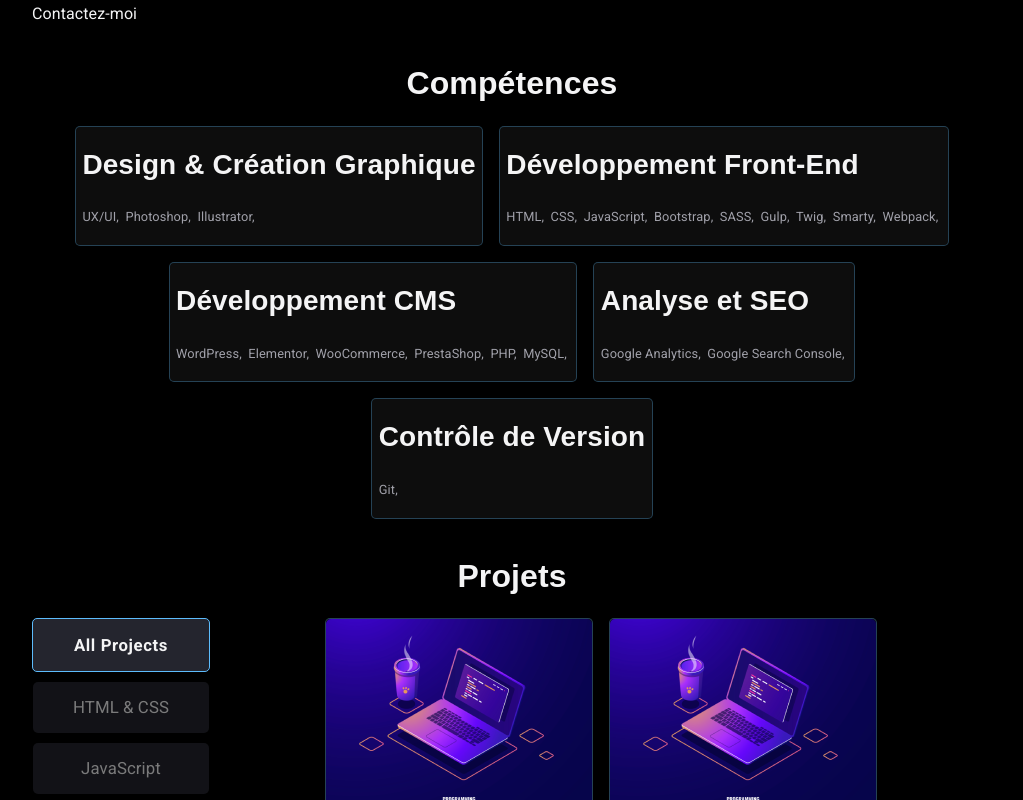
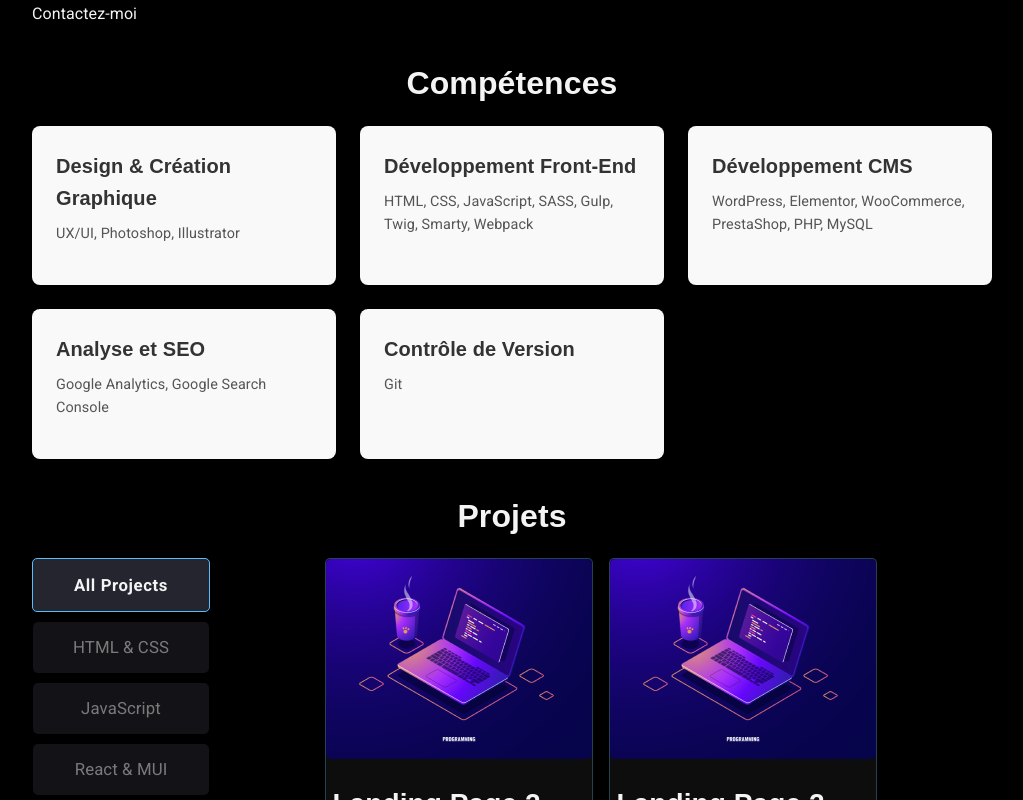
Before and after one commit to Eya-Dhouibi/portfolio-, a React (Vite) app: page / in a window 1280 px wide. Shown: the part 1240-2040 px from the top of the page, without its empty margins (128-1151 px from the left). Built offline with nearby package versions, Linux system fonts and the light colour scheme.

Commit message:
commit-2

```diff
--- a/index.html
+++ b/index.html
@@ -4,7 +4,15 @@
     <meta charset="UTF-8" />
     <link rel="icon" type="image/svg+xml" href="/me-modified.png" />
     <meta name="viewport" content="width=device-width, initial-scale=1.0" />
-    <title>Dev Ali</title>
+    <!-- Title of the webpage -->
+    <title>Dhouibi eya | Portfolio de développeur Web</title>
+
+    <!-- Meta description for better SEO -->
+    <meta name="description" content="Portfolio de Dhouibi eya, un développeur web passionné et spécialisé dans les technologies front-end telles que React, HTML, CSS et JavaScript. Découvrez mes projets et mon expérience." />
+
+    <!-- Meta keywords for SEO (Optional but helpful) -->
+    <meta name="keywords" content="Web developer, React, HTML, CSS, JavaScript, Portfolio, Front-end development" />
+
     <link rel="stylesheet" href="/style.css">
   </head>
   <body>
--- a/public/style.css
+++ b/public/style.css
@@ -65,9 +65,6 @@
 .icon-menu:before {
   content: "\e901";
 }
-
-
-
 .icon-sun:before {
   content: "\e9d4";
 }
@@ -77,3 +74,12 @@
 .icon-linkedin:before {
   content: "\eac9";
 }
+.icon-gem:before {
+  content: "\f3a5";
+}
+.icon-code:before {
+  content: "\f121";
+}
+.icon-tv:before {
+  content: "\f26c";
+}
--- a/src/components/Hero.jsx
+++ b/src/components/Hero.jsx
@@ -14,8 +14,8 @@ const Hero = () => {
         </p>
 
         <div className="all-icons">
-          <div className="icon icon-github"></div>
-          <div className="icon icon-linkedin"></div>
+          <div className="icon icon-github"><a href="https://github.com/Eya-Dhouibi/"></a></div>
+          <div className="icon icon-linkedin"><a href="https://www.linkedin.com/in/eya-dhouibi-716620178/"></a></div>
         </div>
       </div>
 
--- a/src/components/Main.jsx
+++ b/src/components/Main.jsx
@@ -1,5 +1,6 @@
 import About from "./about";
 import Project from "./project";
+import Services from "./service";
 import Skills from "./skills";
 
 const Main = () => {
@@ -8,6 +9,7 @@ const Main = () => {
      <About />
      <Skills />
      <Project />
+     <Services />
     </main>
   );
 };
--- /dev/null
+++ b/src/components/service.jsx
@@ -0,0 +1,45 @@
+const Services = () => {
+  const services = [
+    {
+      icon: "icon-gem",
+      title: "Conception",
+      description:
+        "Des projets réussis commencent par une bonne conception. Cela établit une base solide pour un développement futur et permet une croissance durable.",
+    },
+    {
+      icon: "icon-code",
+      title: "Développement",
+      description:
+        "Je peux coder mes propres conceptions ou utiliser celles de mes clients. Mon objectif est de produire un code propre et bien structuré pour garantir la fiabilité.",
+    },
+    {
+      icon: "icon-tv",
+      title: "SEO de Base",
+      description:
+        "Je peux configurer votre projet pour suivre les principes de base du SEO, ce qui améliorera sa visibilité sur les moteurs de recherche sans recourir à la publicité.",
+    },
+  ];
+
+  return (
+    <section id="services" className="services-section">
+      <div className="container">
+        <h2 className="section-title">Services Offerts</h2>
+        <p className="section-description">
+          Avec plus de 5 ans d'expérience dans la conception et le développement web,
+          j'ai découvert que je peux aider les startups et les entreprises grâce aux services suivants :
+        </p>
+        <div className="services-grid">
+          {services.map((service, index) => (
+            <div className="service-card" key={index}>
+              <i className={service.icon}></i>
+              <h4>{service.title}</h4>
+              <p>{service.description}</p>
+            </div>
+          ))}
+        </div>
+      </div>
+    </section>
+  );
+};
+
+export default Services;
--- a/src/components/skills.jsx
+++ b/src/components/skills.jsx
@@ -7,7 +7,14 @@ const Skills = () => {
     {
       category: "Développement Front-End",
       items: [
-        "HTML", "CSS", "JavaScript", "Bootstrap", "SASS", "Gulp", "Twig", "Smarty", "Webpack",
+        "HTML",
+        "CSS",
+        "JavaScript",
+        "SASS",
+        "Gulp",
+        "Twig",
+        "Smarty",
+        "Webpack",
       ],
     },
     {
@@ -25,22 +32,25 @@ const Skills = () => {
   ];
 
   return (
-    <section id="skills">
-    <div className="container">
-    <h2>Compétences</h2>
-     <div className="skills-content">
-      {skills.map((skill, index) => (
-            <article className="card">
-            <div className="box">
-            <h3 className="title">{skill.category}</h3>
+    <section id="skills" className="skills-section">
+      <div className="container">
+        <h2 className="section-title">Compétences</h2>
+        <div className="skills-grid">
+          {skills.map((skill, index) => (
+            <div className="skill-card" key={index}>
+              <h3>{skill.category}</h3>
+              <p>
                 {skill.items.map((item, idx) => (
-                  <span className="sub-title" key={idx}> {item},&nbsp;</span>
+                  <span key={idx}>
+                    {item}
+                    {idx < skill.items.length - 1 ? ", " : ""}
+                  </span>
                 ))}
+              </p>
             </div>
-          </article>
-      ))}
+          ))}
+        </div>
       </div>
-    </div>
     </section>
   );
 };
--- /dev/null
+++ b/src/scss/components/services.scss
@@ -0,0 +1,39 @@
+@use '../mixins' as *;
+@use '../variables' as *;
+
+.services-grid {
+    display: grid;
+    grid-template-columns: repeat(auto-fit, minmax(300px, 1fr));
+    gap: 1.5rem;
+  }
+
+  .service-card {
+    text-align: center;
+    background: #f9f9f9;
+    padding: 1.5rem;
+    border-radius: 8px;
+    box-shadow: 0 2px 8px rgba(0, 0, 0, 0.1);
+    transition: transform 0.3s ease, box-shadow 0.3s ease;
+  }
+
+  .service-card:hover {
+    transform: translateY(-5px);
+    box-shadow: 0 4px 16px rgba(0, 0, 0, 0.2);
+  }
+
+  .service-card i {
+    font-size: 2rem;
+    margin-bottom: 1rem;
+    color: #007bff;
+  }
+
+  .service-card h4 {
+    font-size: 1.5rem;
+    margin-bottom: 0.5rem;
+    color: #333;
+  }
+
+  .service-card p {
+    font-size: 0.9rem;
+    color: #555;
+  }
--- /dev/null
+++ b/src/scss/components/skills.scss
@@ -0,0 +1,27 @@
+@use '../mixins' as *;
+@use '../variables' as *;
+
+.skills-grid {
+    display: grid;
+    grid-template-columns: repeat(auto-fit, minmax(300px, 1fr));
+    gap: 1.5rem;
+  }
+
+  .skill-card {
+    background: #f9f9f9;
+    padding: 1.5rem;
+    border-radius: 8px;
+    box-shadow: 0 2px 8px rgba(0, 0, 0, 0.1);
+  }
+
+  .skill-card h3 {
+    font-size: 1.25rem;
+    margin-bottom: 0.5rem;
+    color: #333;
+  }
+
+  .skill-card p {
+    font-size: 0.9rem;
+    color: #555;
+    line-height: 1.6;
+  }
--- a/src/scss/styles.scss
+++ b/src/scss/styles.scss
@@ -3,6 +3,8 @@
 @use './components/header' as *;
 @use './components/hero' as *;
 @use './components/project' as *;
+@use './components/skills' as *;
+@use './components/services' as *;
 @use './components/contact' as *;
 @use './components/footer' as *;
 
```
